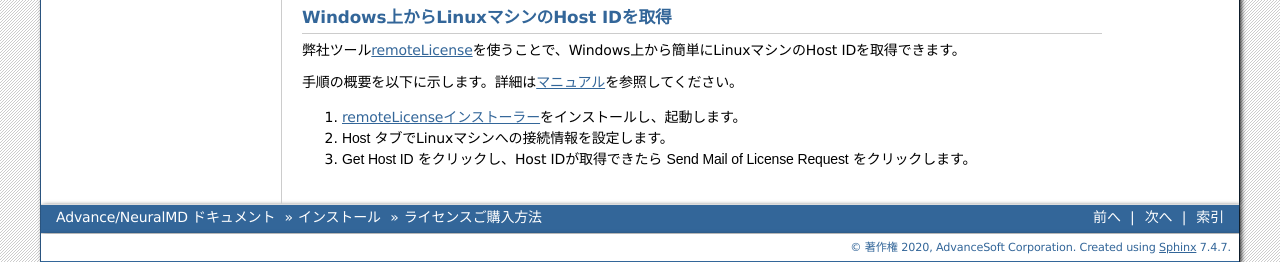
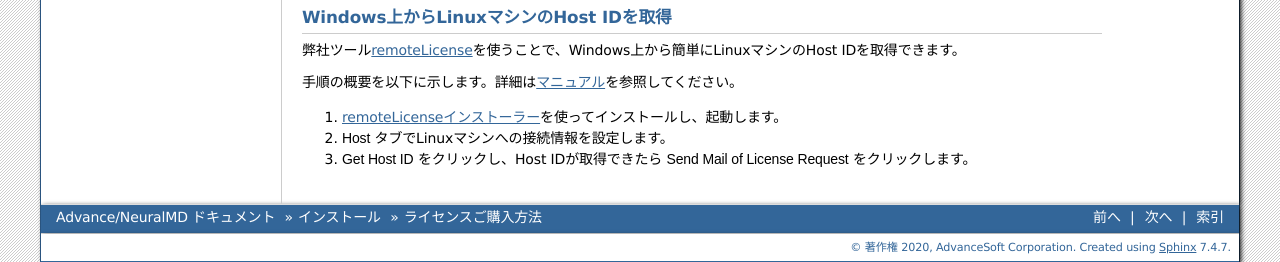
Before and after one commit to advancesoftcorp/neuralmd-doc, a Sphinx documentation site: the page built from docs/source/install/purchase.rst, in a window 1280 px wide. Shown: the part 1467-1729 px from the top of the page. Built offline with Sphinx 7.4.7, drawn with Linux system fonts in a browser that asks for light colours; formulas are drawn with MathJax 3.

Commit message:
update remoteLicense installer

```diff
--- a/docs/source/install/linux.rst
+++ b/docs/source/install/linux.rst
@@ -127,7 +127,7 @@
 
 手順の概要を以下に示します。詳細は\ `マニュアル <https://remotelicense-doc.readthedocs.io/ja/latest/>`_\ を参照してください。
 
-#. `remoteLicenseインストーラー <https://github.com/advancesoftcorp/remotelicense-doc/releases/download/v1.0/install_remotelicense_windows_v1.0.exe>`_\ をインストールし、起動します。
+#. `remoteLicenseインストーラー <https://www.nanolabo.advancesoft.jp/?wpdmdl=1012>`_\ を使ってインストールし、起動します。
 #. :guilabel:`Host` タブでLinuxマシンへの接続情報を設定します。
 #. :guilabel:`License` タブでライセンスファイルを選択します。
 #. :guilabel:`Start` タブの :guilabel:`Execute \`lmgrd'` ボタンをクリックすると、ライセンスサーバーが起動します。
--- a/docs/source/install/purchase.rst
+++ b/docs/source/install/purchase.rst
@@ -109,6 +109,6 @@
 
 手順の概要を以下に示します。詳細は\ `マニュアル <https://remotelicense-doc.readthedocs.io/ja/latest/>`_\ を参照してください。
 
-#. `remoteLicenseインストーラー <https://github.com/advancesoftcorp/remotelicense-doc/releases/download/v1.0/install_remotelicense_windows_v1.0.exe>`_\ をインストールし、起動します。
+#. `remoteLicenseインストーラー <https://www.nanolabo.advancesoft.jp/?wpdmdl=1012>`_\ を使ってインストールし、起動します。
 #. :guilabel:`Host` タブでLinuxマシンへの接続情報を設定します。
 #. :guilabel:`Get Host ID` をクリックし、Host IDが取得できたら :guilabel:`Send Mail of License Request` をクリックします。
```
Also changed, not shown: 1 other file.
